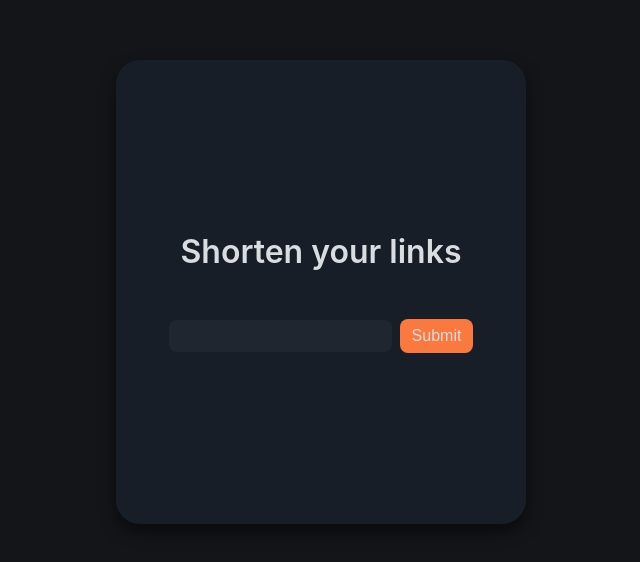
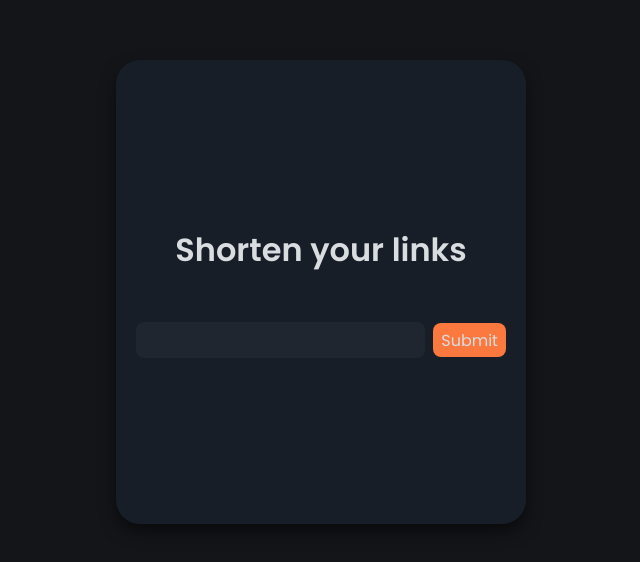
Before and after one commit to Oracle247/shortly, a React (Create React App) app: page / in a window 1280 px wide. Shown: the part 108-670 px from the top of the page, without its empty margins (319-959 px from the left). Built offline with nearby package versions, Linux system fonts and the light colour scheme.

Commit message:
fix: font issues

```diff
--- a/src/App.css
+++ b/src/App.css
@@ -17,6 +17,7 @@
   font-size: 2rem;
   font-weight: 600;
   color: var(--secondary-color);
+  font-family: 'Poppins', sans-serif;
 }
 
 .form {
@@ -33,9 +34,11 @@
   background: var(--secondary-bg-variant-color);
   color: var(--secondary-color);
   outline: none;
-  padding: 0.5rem;
+  padding: 0.6rem;
   border: 0;
-  font-size: 1rem;
+  max-width: 80%;
+  font-family: 'Poppins', sans-serif;
+  font-size: 0.85rem;
 }
 
 input:focus{
@@ -53,10 +56,11 @@
 button{
   border: none;
   border-radius: 0.5rem;
-  padding: 0.5rem 0.7rem;
+  padding: 0.3rem 0.5rem;
   background-color: var(--primary-color);
   color: var(--secondary-color);
   font-size: 1rem;
+  font-family: 'Poppins', sans-serif;
   cursor: pointer;
 }
 
@@ -67,13 +71,15 @@
 
 .shorten__link{
   font-size: 1rem;
+  font-family: 'Poppins', sans-serif;
   font-weight: bold;
   color: var(--secondary-color);
-  text-decoratioheight: 40vh;n: none;
+  text-decoration: none;
 }
 
 .loading{
   font-size: 1.3rem;
+  font-family: 'Poppins', sans-serif;
   color: var(--secondary-color);
 }
 
--- a/src/index.css
+++ b/src/index.css
@@ -1,3 +1,4 @@
+@import url('https://fonts.googleapis.com/css2?family=Poppins:ital,wght@0,100;0,200;0,300;0,400;0,500;0,600;0,700;1,100;1,200;1,300;1,400;1,500&display=swap');
 * {
   margin: 0;
   padding: 0;
```
